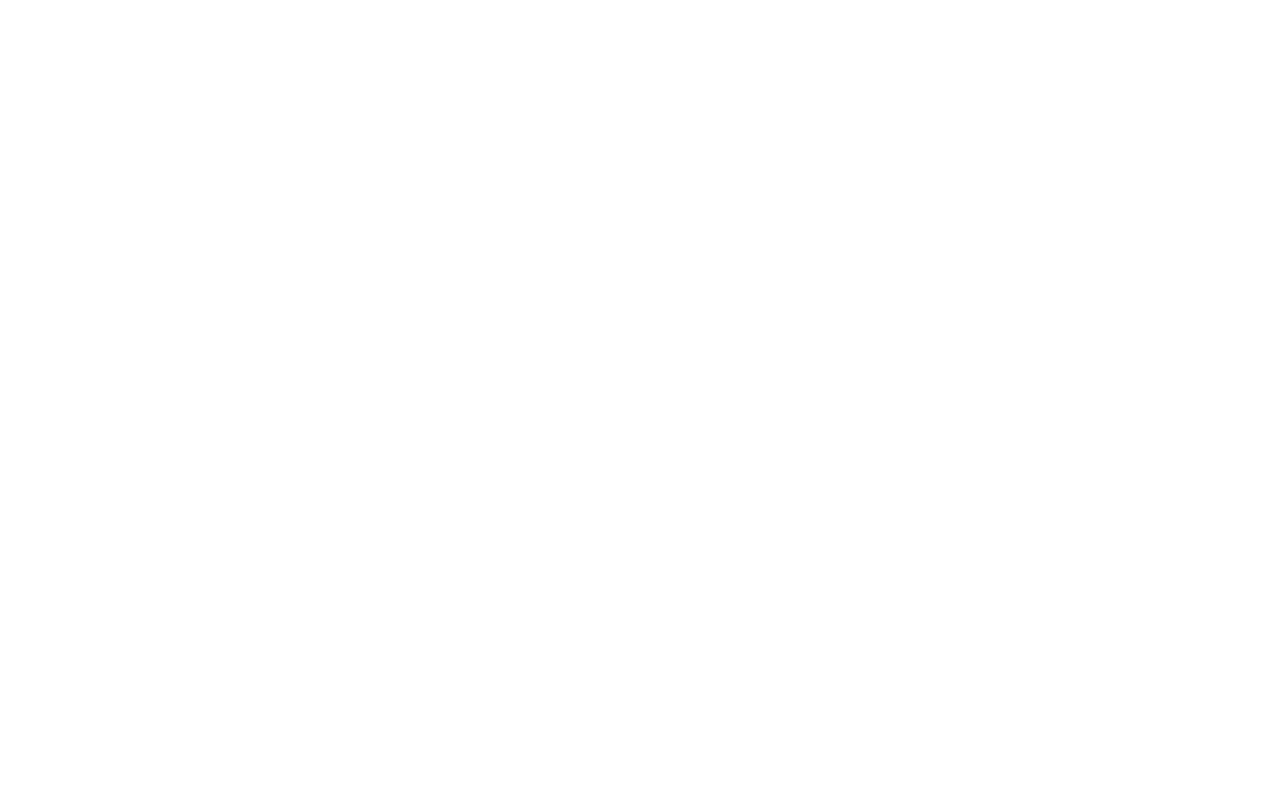
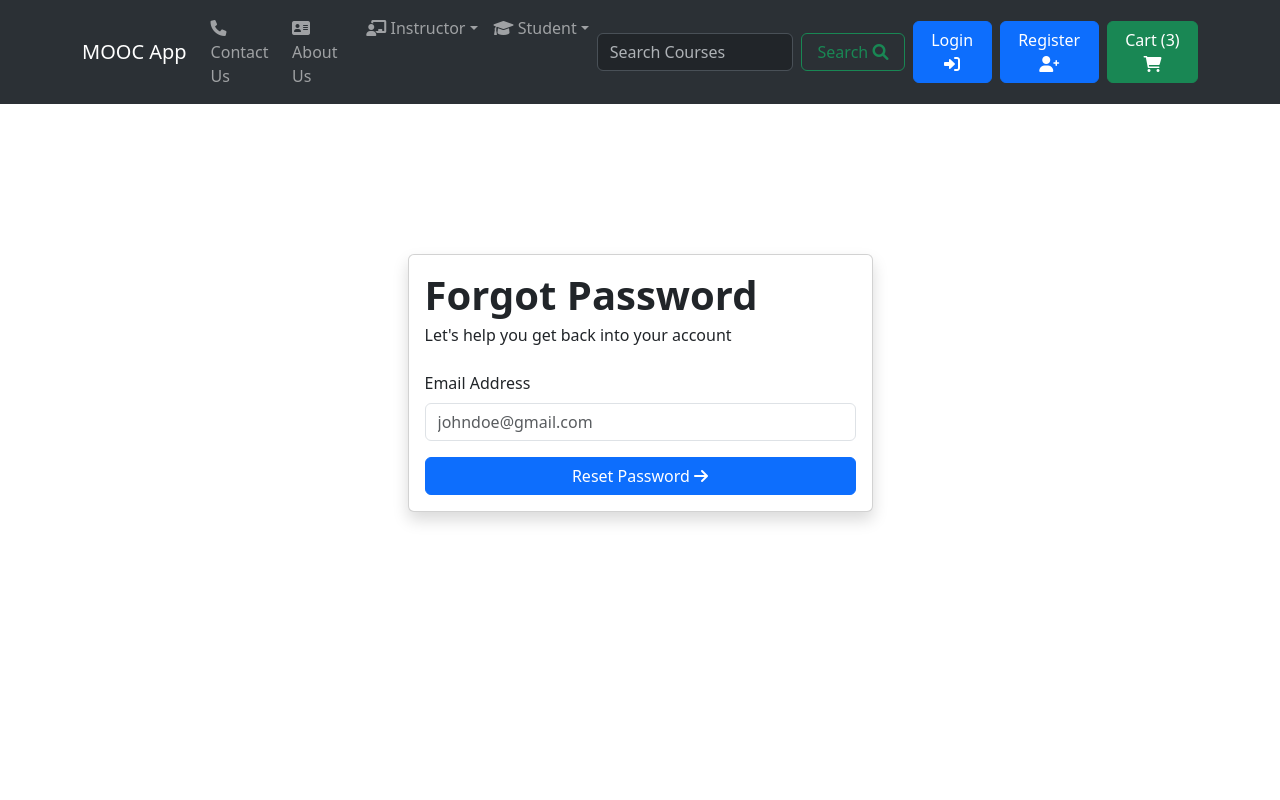
Before and after one commit to kalvincalimag/django-drf-react-mooc, a React (Vite) app in the folder frontend/: page /forgot-password in a window 1280 px wide. Before the commit this address had no page. Shown: the top 800 px of the page. Built offline with nearby package versions, Linux system fonts and the light colour scheme; what simple-zustand-devtools would draw is missing.

Commit message:
Add forgot PW logic

```diff
--- a/frontend/src/App.jsx
+++ b/frontend/src/App.jsx
@@ -4,6 +4,7 @@ import PrivateRoute from './layouts/PrivateRoute';
 import Register from '../src/views/auth/Register';
 import Login from '../src/views/auth/Login';
 import Logout from './views/auth/Logout';
+import ForgotPassword from './views/auth/ForgotPassword';
 
 function App() {
   return (
@@ -13,6 +14,7 @@ function App() {
           <Route path='/register/' element={<Register/>}/>
           <Route path='/login/' element={<Login/>}/>
           <Route path='/logout/' element={<Logout/>}/>
+          <Route path='/forgot-password/' element={<ForgotPassword/>}/>
         </Routes>
       </MainWrapper>
     </BrowserRouter>
--- a/frontend/src/views/auth/ForgotPassword.jsx
+++ b/frontend/src/views/auth/ForgotPassword.jsx
@@ -1,10 +1,28 @@
-import React from 'react'
+import React, { useState } from 'react'
 import BaseHeader from '../partials/BaseHeader'
 import BaseFooter from '../partials/BaseFooter'
 import { Link } from 'react-router-dom'
-
+import apiInstance from '../../utils/axios'
 
 function ForgotPassword() {
+  const [email, setEmail] = useState("");
+  const [isLoading, setIsLoading] = useState(false);
+
+  const handleEmailSubmit = async (e) => {
+    e.preventDefault();
+    setIsLoading(true);
+    try {
+      await apiInstance.get(`user/password-reset/${email}/`).then((res) => {
+        setIsLoading(false);
+        console.log(res.data);
+        alert("Password reset email has been sent.")
+      });
+    } catch (error) {
+      setIsLoading(false);
+      console.log("error: ", error)
+    }
+  }
+
   return (
     <>
       <BaseHeader />
@@ -20,7 +38,7 @@ function ForgotPassword() {
                     Let's help you get back into your account
                   </span>
                 </div>
-                <form className="needs-validation" noValidate="">
+                < form className="needs-validation" noValidate="" onSubmit={handleEmailSubmit}>
                   <div className="mb-3">
                     <label htmlFor="email" className="form-label">Email Address</label>
                     <input
@@ -29,15 +47,23 @@ function ForgotPassword() {
                       className="form-control"
                       name="email"
                       placeholder="johndoe@gmail.com"
-                      required=""
+                      required
+                      onChange={(e) => setEmail(e.target.value)}
                     />
                   </div>
 
                   <div>
                     <div className="d-grid">
-                      <button type="submit" className="btn btn-primary">
-                        Reset Password <i className='fas fa-arrow-right'></i>
-                      </button>
+                    {isLoading === true ? (
+                        <button disabled type="submit" className="btn btn-primary">
+                          Processing <i className='fas fa-spinner fa-spin'></i>
+                        </button>
+                      ) : (
+                        <button type="submit" className="btn btn-primary">
+                          Reset Password <i className='fas fa-arrow-right'></i>
+                        </button>
+                      )}
+
                     </div>
                   </div>
                 </form>
```
